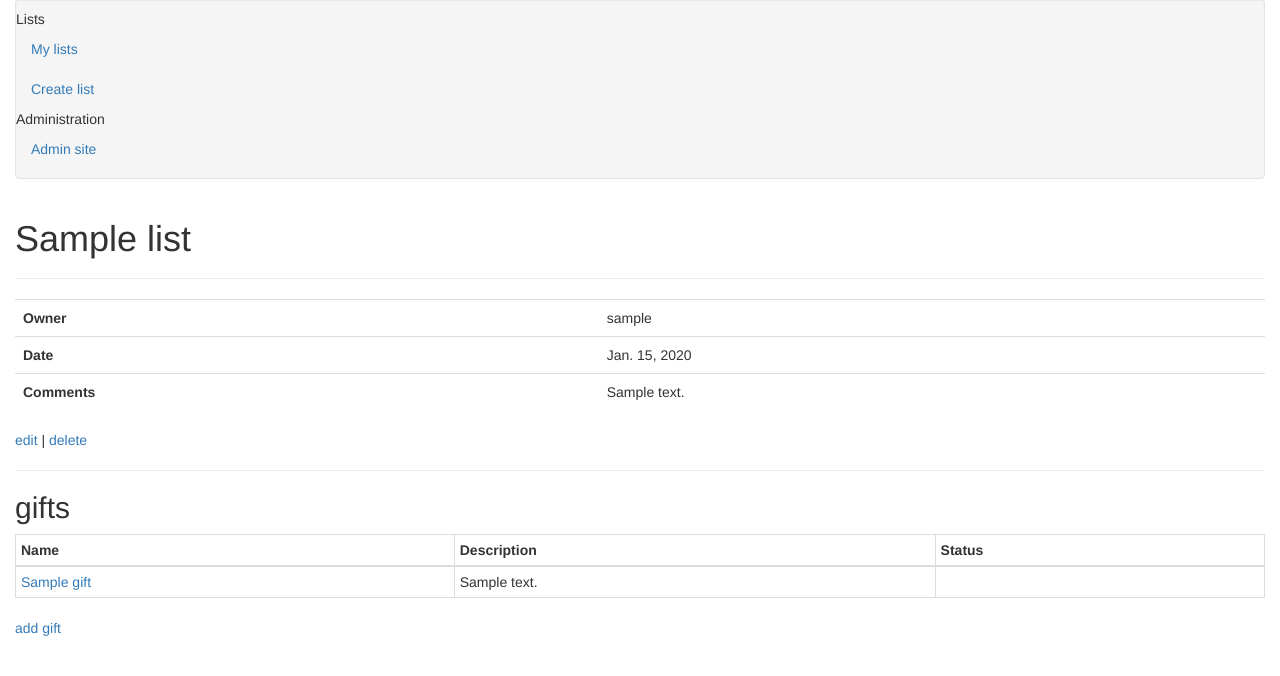
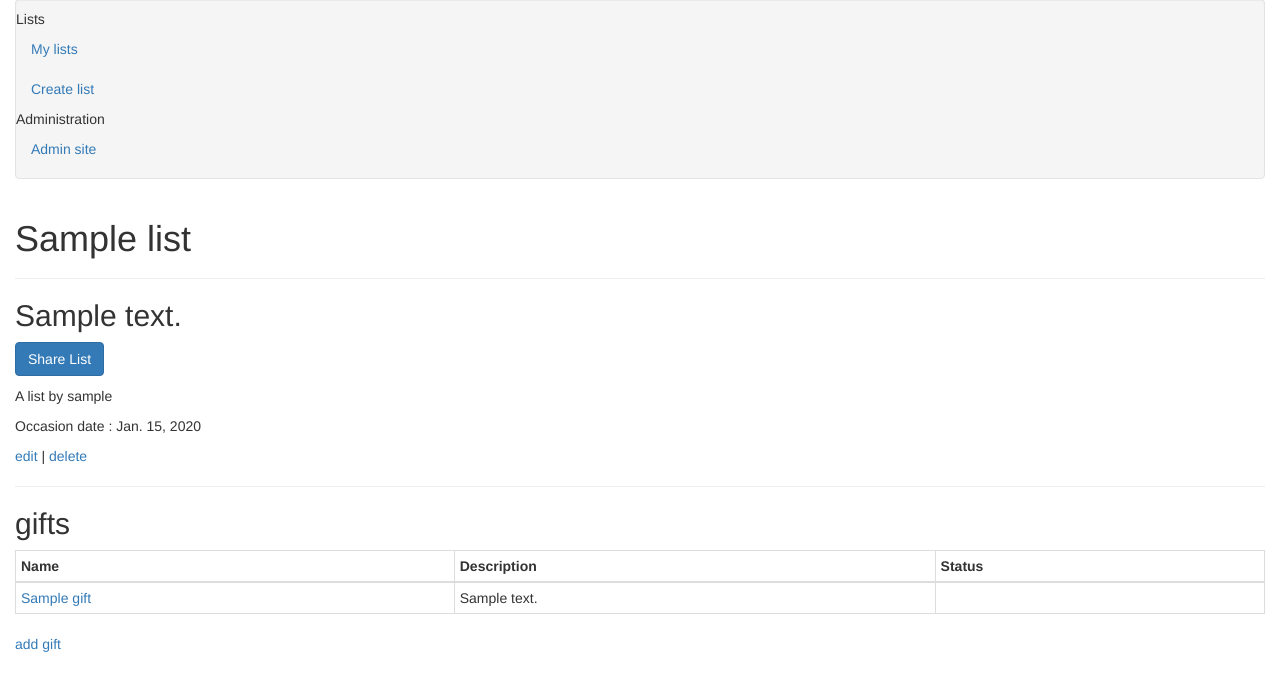
Before and after one commit to gdebure/giftslist, a Django app: page /lists/1/ in a window 1280 px wide. Shown: the part 61-737 px from the top of the page. Run offline with Django 3.2, Linux system fonts and the light colour scheme; a user stored in the database is signed in; tables that the repository leaves empty hold one stand-in row (values such as "Sample post"); some libraries are stand-ins or nearby versions.

Commit message:
Rework page for list

```diff
--- a/gift/templates/detail_list.html
+++ b/gift/templates/detail_list.html
@@ -2,8 +2,12 @@
 
 {% block content %}
 {% include "object_decoration.html" with icon="icon-list" title=list.name %}
+<h2 class="muted">{{ list.comment }}</h2>
+<p><a href="" class="btn btn-primary">Share List</a></p>
 
-{% include "list_table.html" %}
+<p>A list by {{ list.owner }}</p>
+<p>Occasion date : {{ list.target_date }}</p>
+
 <a href="{% url edit_list list.id %}"><i class="icon-edit"></i> edit</a> | <a href="{% url delete_list list.id %}"><i class="icon-trash"></i> delete</a>
 <hr/>
 
--- a/gift/templates/list_table.html
+++ /dev/null
@@ -1,5 +0,0 @@
-<table class="table">
-    <tr><th>Owner</th><td>{{ list.owner }}</td></tr>
-    <tr><th>Date</th><td>{{ list.target_date }}</td></tr>
-    <tr><th>Comments</th><td>{{ list.comment }}</td></tr>
-</table>
```
